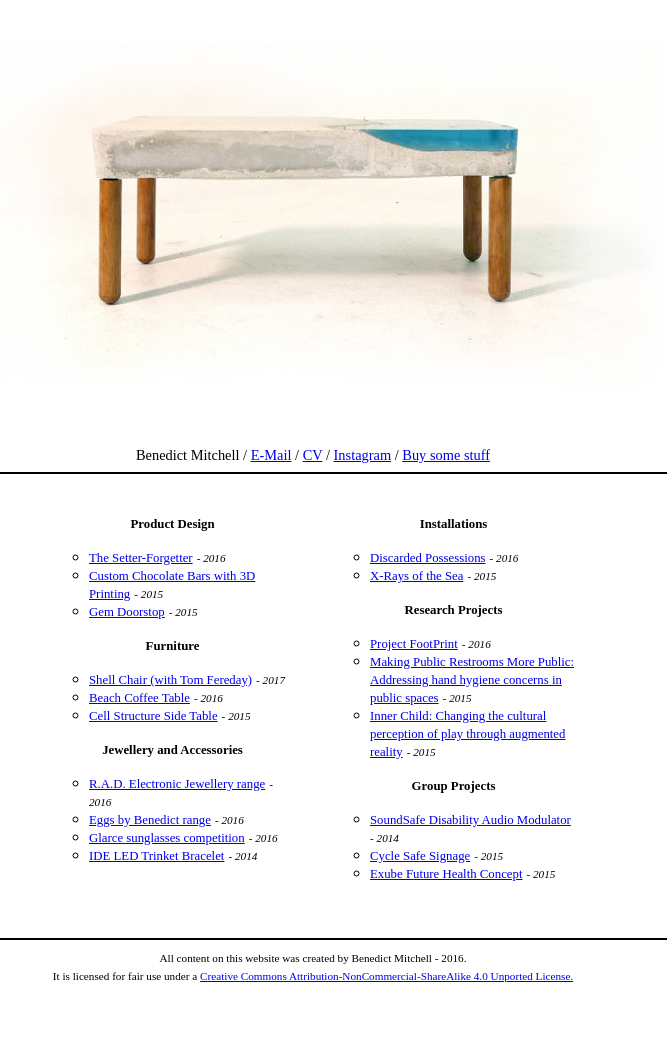
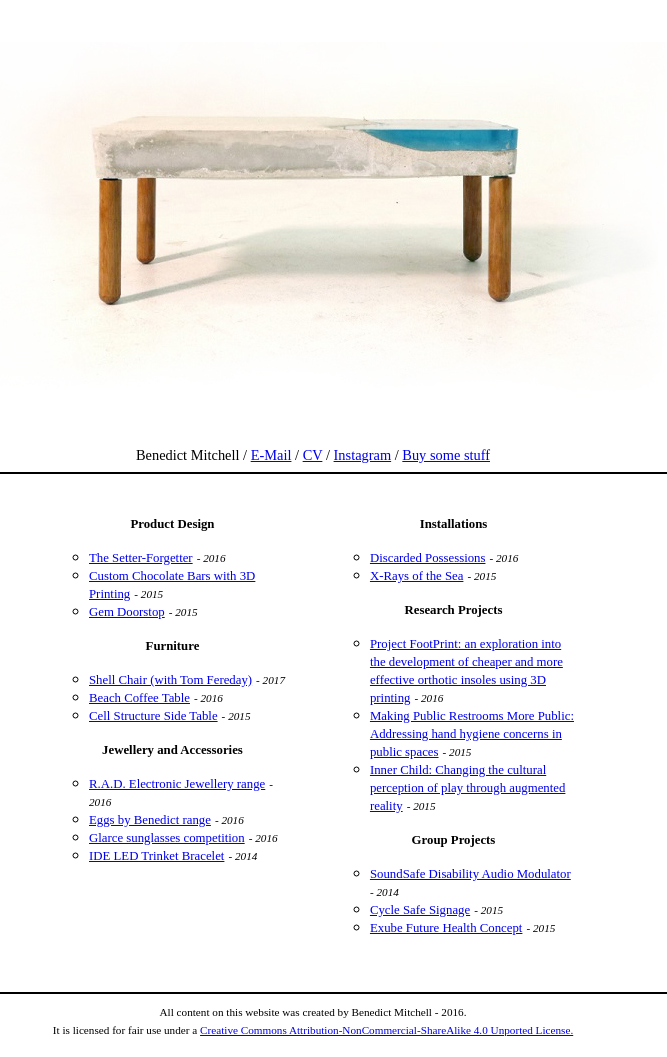
Before and after one commit to benedictmitchell/benedictmitchellbackup, a plain HTML site: page index.html in a window 1280 px wide. Shown: the whole page, without its empty margins (327-994 px from the left). Drawn offline with Linux system fonts and the light colour scheme.

Commit message:
footprint link

```diff
--- a/index.html
+++ b/index.html
@@ -166,7 +166,7 @@ var s = document.getElementsByTagName('script')[0]; s.parentNode.insertBefore(ga
 
 <ul type="circle">
 
-<li><a href="index1.html" target="_blank"><span class="c3">Project FootPrint</span></a> <span class="c5">- <em>2016</em></span></li>
+<li><a href="research/projectfootprint.htm" target="_blank"><span class="c3">Project FootPrint: an exploration into the development of cheaper and more effective orthotic insoles using 3D printing</span></a> <span class="c5">- <em>2016</em></span></li>
 
 <li><a href="https://drive.google.com/file/d/0B9NsOnnIlD5NdzBKakpFVGdTRVU/view?usp=sharing" target="_blank"><span class="c3">Making Public Restrooms More Public: Addressing hand hygiene concerns in public spaces</span></a> <span class="c5">- <em>2015</em></span></li>
 
```
